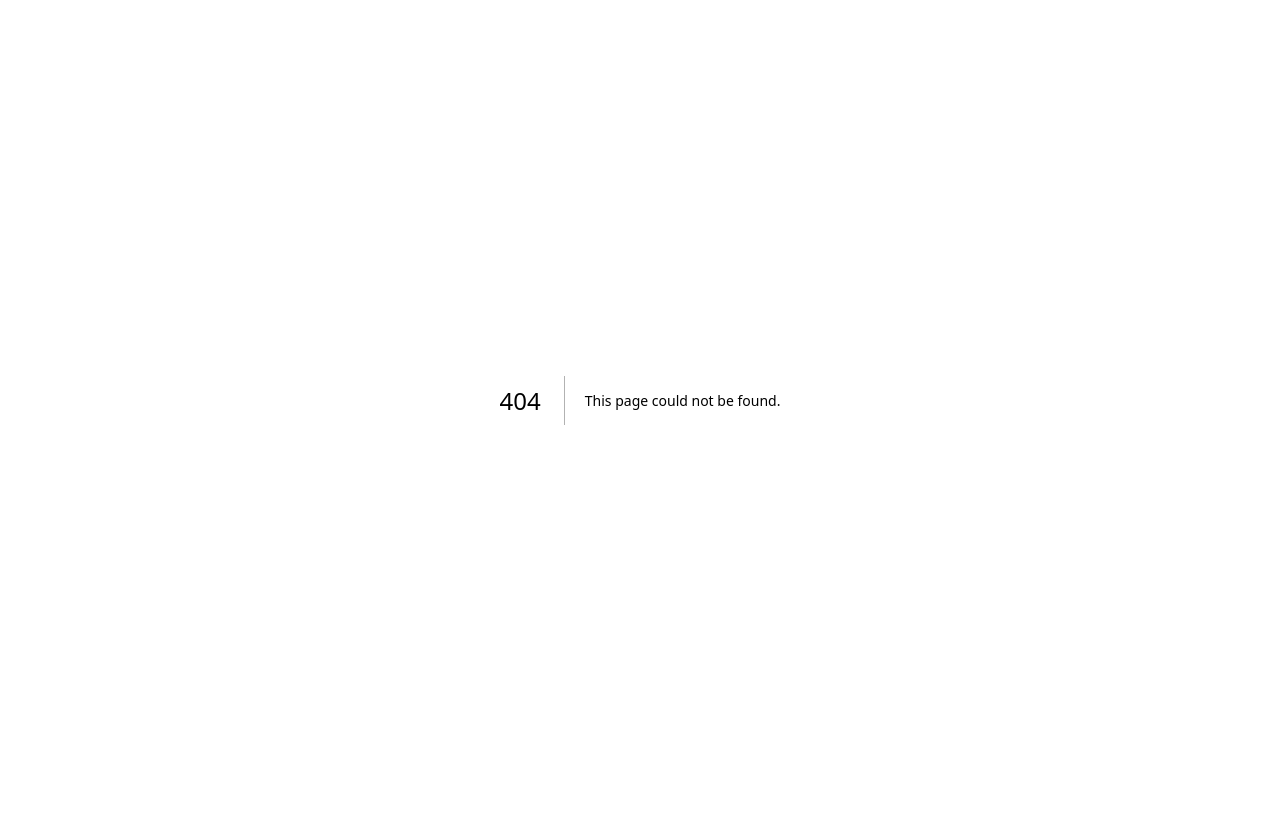
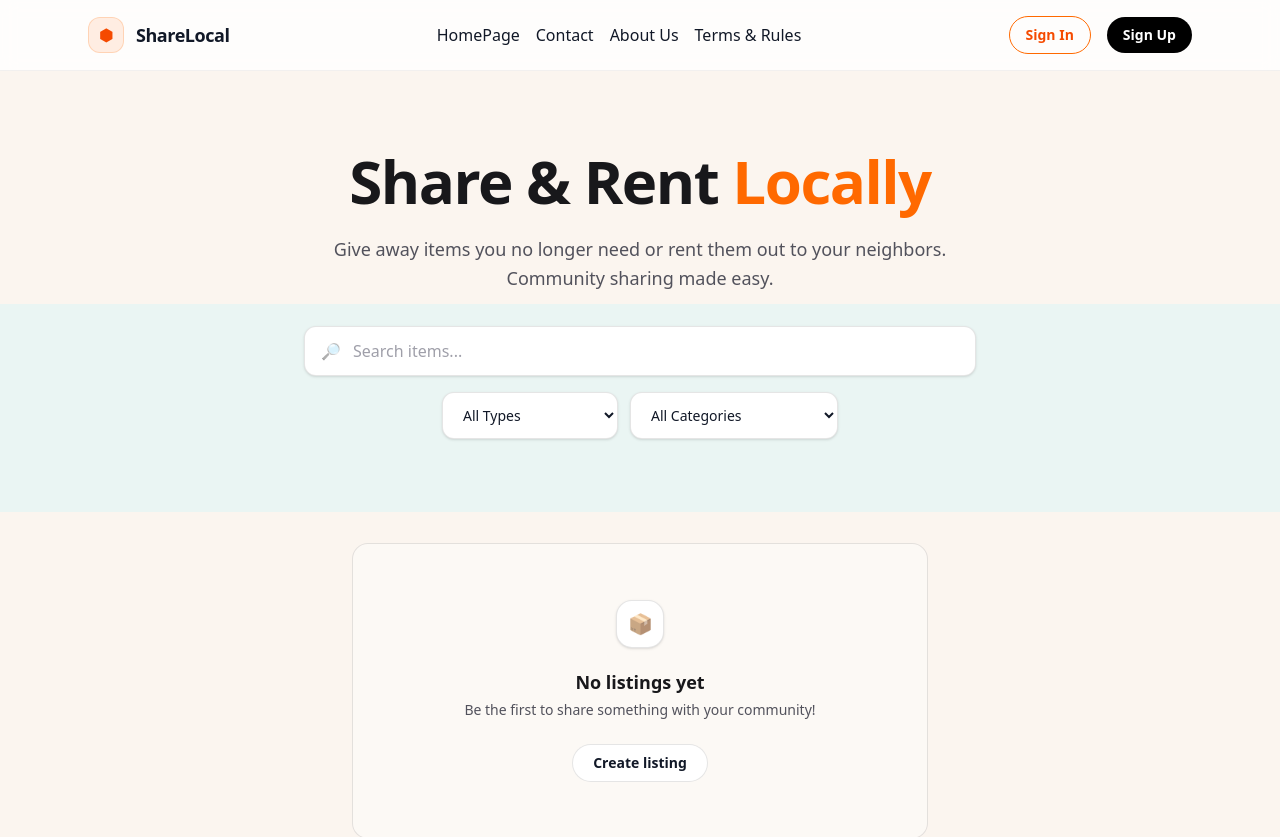
Before and after one commit to ShalghamKhor/ProjectAlpha, a Next.js app: page /Home in a window 1280 px wide. Before the commit this address had no page. Shown: the top 837 px of the page. Before the commit the page ends 800 px from the top, so only its background shows below. Built offline with nearby package versions, Linux system fonts and the light colour scheme.

Commit message:
small route fix

```diff
--- a/app/Homepage/page.tsx
+++ b/app/(site)/Home/page.tsx
@@ -5,7 +5,7 @@ export default function HomePage() {
     <div className="bg-[#fbf5ef]">
 
       {/* Hero */}
-      <main>
+      <div>
         <section className="relative">
           {/* soft band like the screenshot */}
           <div className="absolute inset-x-0 top-[55%] h-52 bg-[#eaf5f3]" />
@@ -76,7 +76,7 @@ export default function HomePage() {
             </div>
           </div>
         </section>
-      </main>
+      </div>
     </div>
   );
 }
--- a/app/(site)/page.tsx
+++ b/app/(site)/page.tsx
@@ -71,7 +71,7 @@ export default function LandingPage() {
 
         {/* Explore Button – more visible glow */}
         <Link
-          href="/Homepage/home"
+          href="/Home"
           className="
             group relative inline-flex items-center justify-center
             overflow-hidden rounded-full
```
